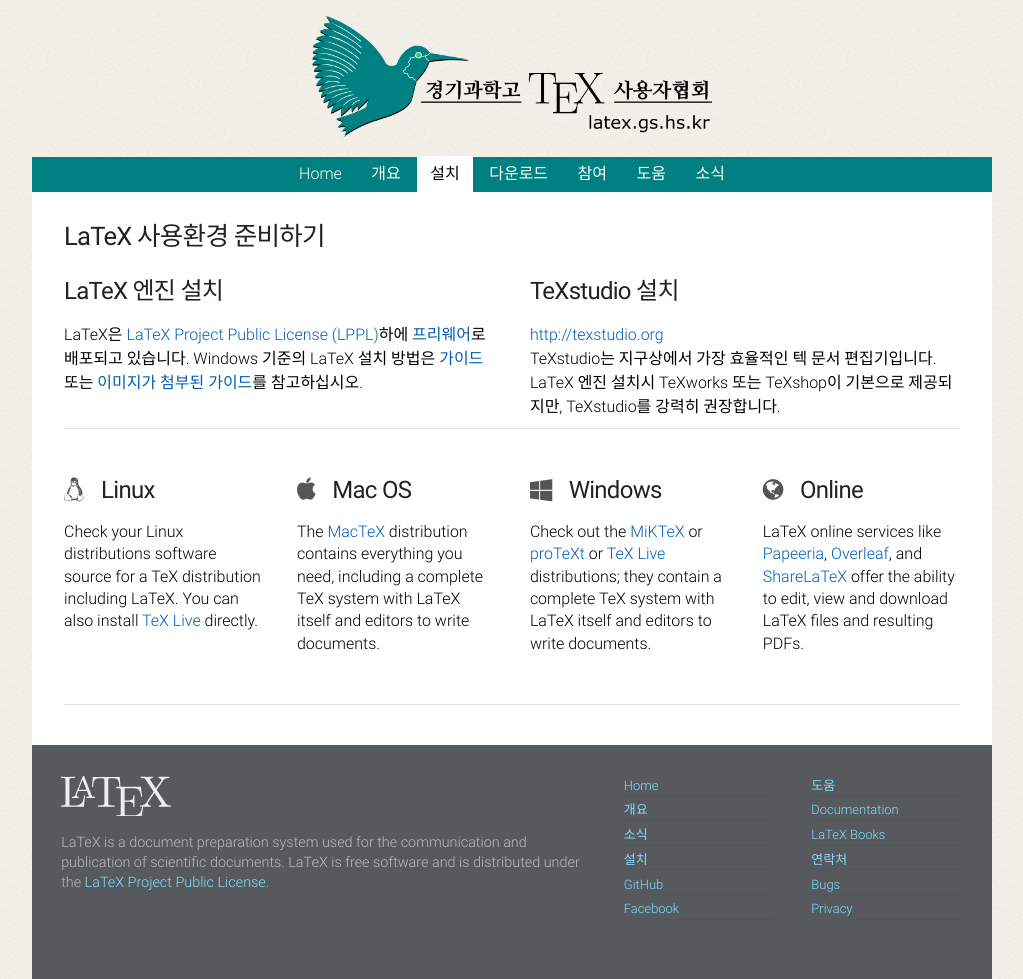
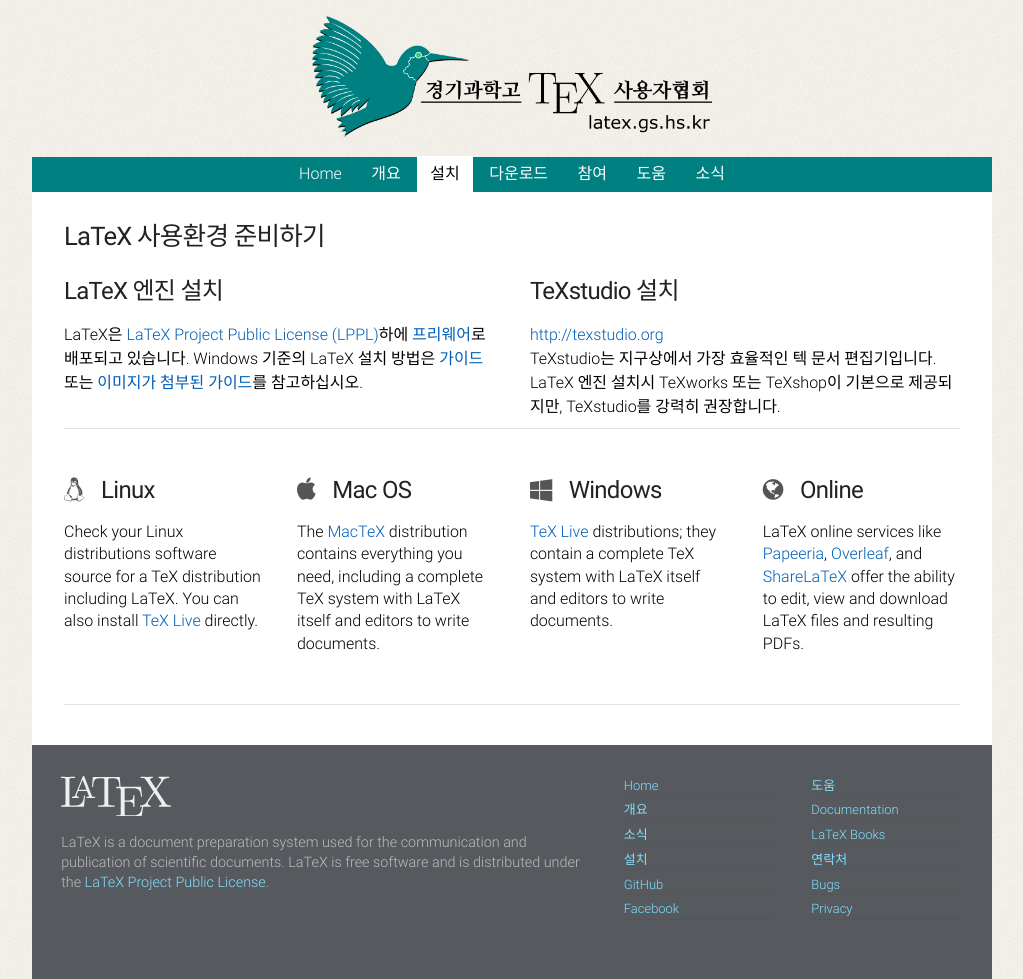
Before and after one commit to gshstexsociety/gshstexsociety.github.io, a Jekyll site: the page built from 설치/index.md, in a window 1280 px wide. Shown: the whole page, without its empty margins (128-1151 px from the left). Built offline with Jekyll 4.4.1, drawn with Linux system fonts in a browser that asks for light colours; comment, search, counter and statistics services are not loaded.

Commit message:
MikTeX, proTeXt 주석 처리

```diff
--- a/설치/index.md
+++ b/설치/index.md
@@ -41,7 +41,7 @@ permalink: /설치/
   </div>
   <div class="col cell1of4">
     <h2><span class="fa fa-windows"></span> Windows</h2>
-    <p>Check out the <a href="http://miktex.org/">MiKTeX</a> or <a href="http://www.tug.org/protext/">proTeXt</a> or <a href="http://www.tug.org/texlive">TeX Live</a> distributions; they contain a complete TeX system with LaTeX itself and editors to write documents.</p>
+    <p><!-- Check out the <a href="http://miktex.org/">MiKTeX</a> or <a href="http://www.tug.org/protext/">proTeXt</a> or --><a href="http://www.tug.org/texlive">TeX Live</a> distributions; they contain a complete TeX system with LaTeX itself and editors to write documents.</p>
   </div>
   <div class="col cell1of4">
     <h2><span class="fa fa-globe"></span> Online</h2>
```
